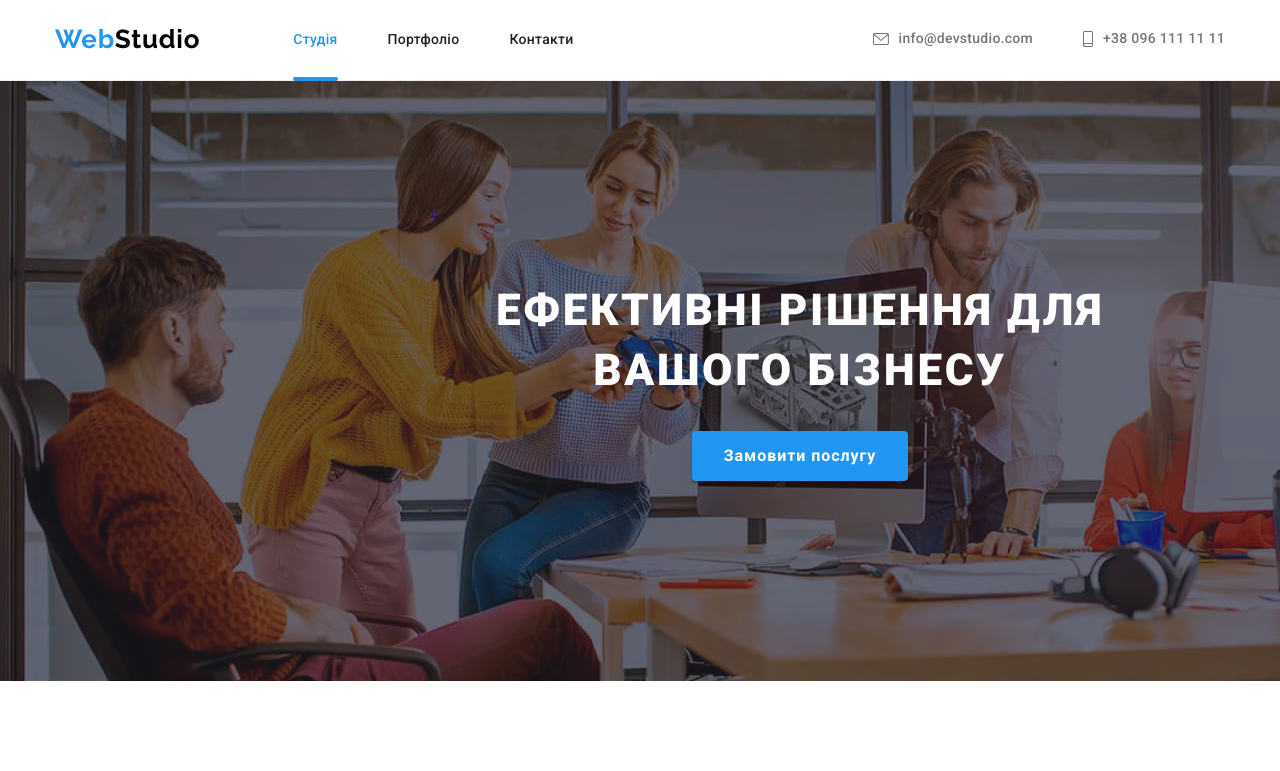
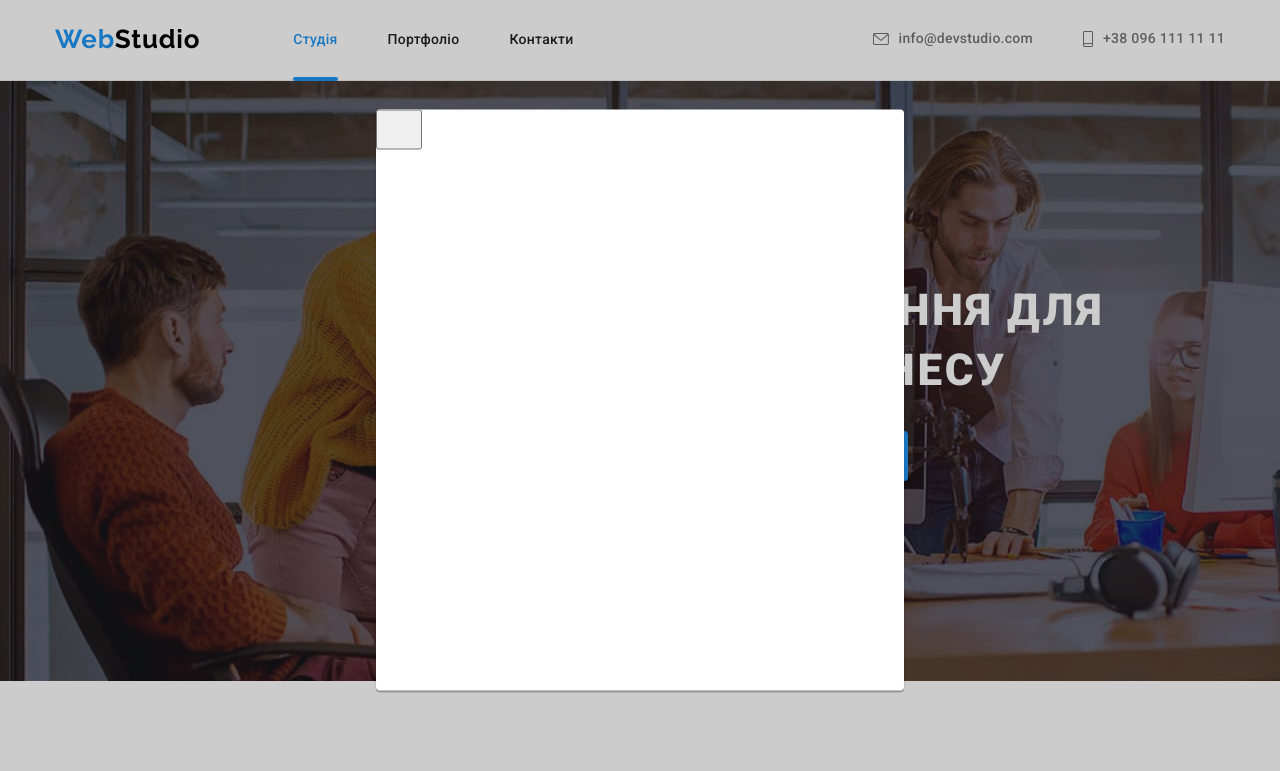
Before and after one commit to AnastasiiaAAntonova/goit-markup-hw-05, a plain HTML site: page index.html in a window 1280 px wide. Both pictures are taken after a click on the button "Замовити послугу". Shown: the top 771 px of the page. Drawn offline with nearby package versions, Linux system fonts and the light colour scheme.

Commit message:
start modal

```diff
--- a/css/styles.css
+++ b/css/styles.css
@@ -629,3 +629,34 @@ body {
 	transform: translateY(101%);
 	transition: transform 250ms cubic-bezier(0.4, 0, 0.2, 1), opacity 250ms cubic-bezier(0.4, 0, 0.2, 1);
 }
+
+/* ----------MODAL WINDOW---------- */
+
+.backdrop {
+	position: fixed;
+	top: 0;
+	left: 0;
+	width: 100%;
+	height: 100%;
+	background-color: rgba(0, 0, 0, 0.2);
+}
+
+.backdrop.is-hidden {
+	opacity: 0;
+	pointer-events: none;
+}
+
+.modal {
+	position: absolute;
+	top: 50%;
+	left: 50%;
+	transform: translate(-50%, -50%);
+	width: 528px;
+	height: 581px;
+	background-color: #ffffff;
+	box-shadow: 0px 1px 3px rgba(0, 0, 0, 0.12), 0px 1px 1px rgba(0, 0, 0, 0.14), 0px 2px 1px rgba(0, 0, 0, 0.2);
+	border-radius: 4px;
+}
+
+.modal-btn {
+}
--- a/index.html
+++ b/index.html
@@ -59,7 +59,7 @@
 			<section class="hero section">
 				<div class="container">
 					<h1 class="hero-title">Ефективні рішення для вашого бізнесу</h1>
-					<button type="button" class="hero-btn btn">Замовити послугу</button>
+					<button type="button" class="hero-btn btn" data-modal-open>Замовити послугу</button>
 				</div>
 			</section>
 			<section class="principles section principles-section">
@@ -399,5 +399,13 @@
 				</div>
 			</div>
 		</footer>
+		<div class="backdrop is-hidden" data-modal>
+			<div class="modal">
+				<button type="button" class="modal-btn" data-modal-close>
+					<svg class="modal-icon" width="30" height="30"><use href="./images/close.svg"></use></svg>
+				</button>
+			</div>
+		</div>
+		<script src="./js/modal.js"></script>
 	</body>
 </html>
--- /dev/null
+++ b/js/modal.js
@@ -0,0 +1,14 @@
+(() => {
+	const refs = {
+		openModalBtn: document.querySelector("[data-modal-open]"),
+		closeModalBtn: document.querySelector("[data-modal-close]"),
+		modal: document.querySelector("[data-modal]"),
+	};
+
+	refs.openModalBtn.addEventListener("click", toggleModal);
+	refs.closeModalBtn.addEventListener("click", toggleModal);
+
+	function toggleModal() {
+		refs.modal.classList.toggle("is-hidden");
+	}
+})();
```
Also changed, not shown: images/close.svg (added).
